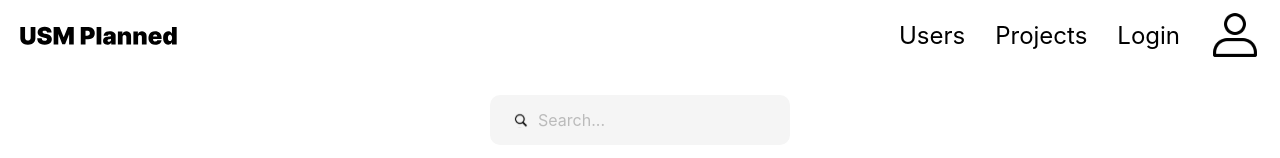
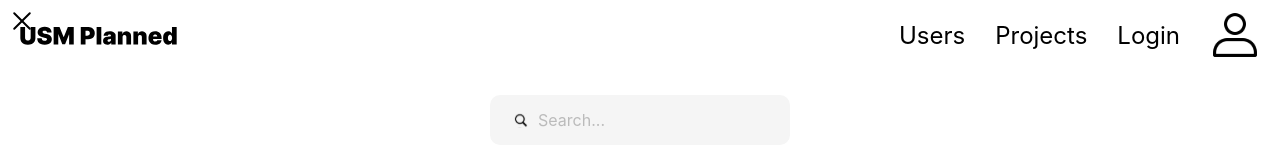
Before and after one commit to Mikalay05/USMPlanned-SVCH2024, a React (Create React App) app in the folder client/: page / in a window 1280 px wide. Shown: the top 158 px of the page. Built offline with nearby package versions, Linux system fonts and the light colour scheme; no server answers.

Commit message:
feat: create close icon

```diff
--- a/client/src/App.js
+++ b/client/src/App.js
@@ -19,6 +19,7 @@ export default function App() {
     }
     return (
         <>
+
             {/* <AuthComponent/> */}
             <ProjectPage/>
         </>
--- /dev/null
+++ b/client/src/component/CloseIcon/CloseIcon.css
@@ -0,0 +1,9 @@
+.close-icon-component {
+    cursor: pointer;
+    position: absolute;
+}
+
+.line {
+    position: absolute;
+    content: "";
+}
--- /dev/null
+++ b/client/src/component/CloseIcon/CloseIcon.jsx
@@ -0,0 +1,43 @@
+import './CloseIcon.css';
+
+export default function CloseIcon({
+    size = 24,          // Длина линии
+    thickness = 2,      // Толщина линий
+    color = 'black',     // Цвет линий
+    top = 20,           // Отступ сверху
+    left = 10,          // Отступ слева
+    borderRadius = 2    // Радиус закругления углов
+}) {
+    return (
+        <div
+            className='close-icon-component'
+            style={{
+                top: `${top}px`,
+                left: `${left}px`,
+                width: `${size}px`,
+                height: `${size}px`,
+            }}
+        >
+            <div
+                className="line"
+                style={{
+                    width: `${size}px`,
+                    height: `${thickness}px`,
+                    backgroundColor: color,
+                    borderRadius: `${borderRadius}px`, // Добавляем закругление
+                    transform: 'rotate(45deg)',
+                }}
+            ></div>
+            <div
+                className="line"
+                style={{
+                    width: `${size}px`,
+                    height: `${thickness}px`,
+                    backgroundColor: color,
+                    borderRadius: `${borderRadius}px`, // Добавляем закругление
+                    transform: 'rotate(-45deg)',
+                }}
+            ></div>
+        </div>
+    );
+}
--- a/client/src/component/ProjectsComponent/ProjectComponent.jsx
+++ b/client/src/component/ProjectsComponent/ProjectComponent.jsx
@@ -1,4 +1,5 @@
 import CardProject from "../CardProject/CardProject";
+import CloseIcon from "../CloseIcon/CloseIcon";
 import InputData from "../InputData/InputData";
 import "./ProjectComponent.css";
 
@@ -11,6 +12,7 @@ export default function ProjectComponent({
     console.log(arrProject)
     return (
         <section className="project-section">
+            <CloseIcon/>
             <InputData placeholderValue="Search..." iconName="IconSearch.svg" />
 
             <div className="icon-container">
```
